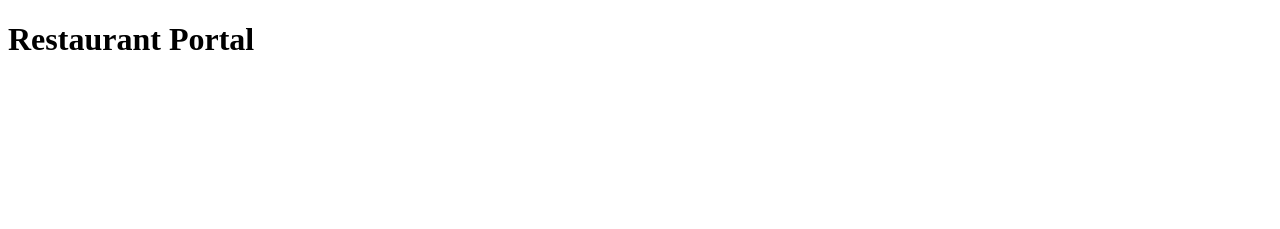
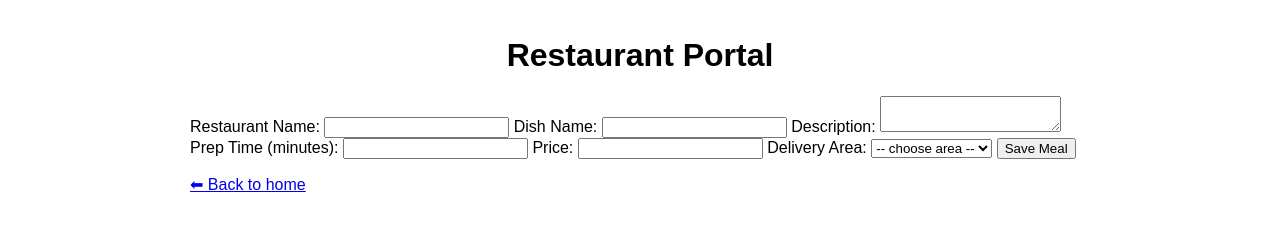
Before and after one commit to alemol123/Cloud_computing_project, a plain HTML site: page frontend/restaurant.html in a window 1280 px wide. Drawn offline with Linux system fonts and the light colour scheme.

Commit message:
Update restaurant.html

```diff
--- a/frontend/restaurant.html
+++ b/frontend/restaurant.html
@@ -3,9 +3,56 @@
 <head>
   <meta charset="UTF-8" />
   <title>Restaurant Portal</title>
+  <link rel="stylesheet" href="styles.css" />
 </head>
 <body>
   <h1>Restaurant Portal</h1>
-  <!-- form will go here -->
+
+  <form id="mealForm" onsubmit="registerMeal(event)">
+    <label>
+      Restaurant Name:
+      <input type="text" id="restaurantName" required />
+    </label>
+
+    <label>
+      Dish Name:
+      <input type="text" id="dishName" required />
+    </label>
+
+    <label>
+      Description:
+      <textarea id="description" required></textarea>
+    </label>
+
+    <label>
+      Prep Time (minutes):
+      <input type="number" id="prepTime" min="1" required />
+    </label>
+
+    <label>
+      Price:
+      <input type="number" id="price" step="0.01" min="0" required />
+    </label>
+
+    <label>
+      Delivery Area:
+      <select id="area" required>
+        <option value="">-- choose area --</option>
+        <option value="Central">Central</option>
+        <option value="North">North</option>
+        <option value="South">South</option>
+        <option value="East">East</option>
+        <option value="West">West</option>
+      </select>
+    </label>
+
+    <button type="submit" class="button">Save Meal</button>
+  </form>
+
+  <p id="restaurantMessage"></p>
+
+  <p><a href="index.html">⬅ Back to home</a></p>
+
+  <script src="app.js"></script>
 </body>
 </html>
```
